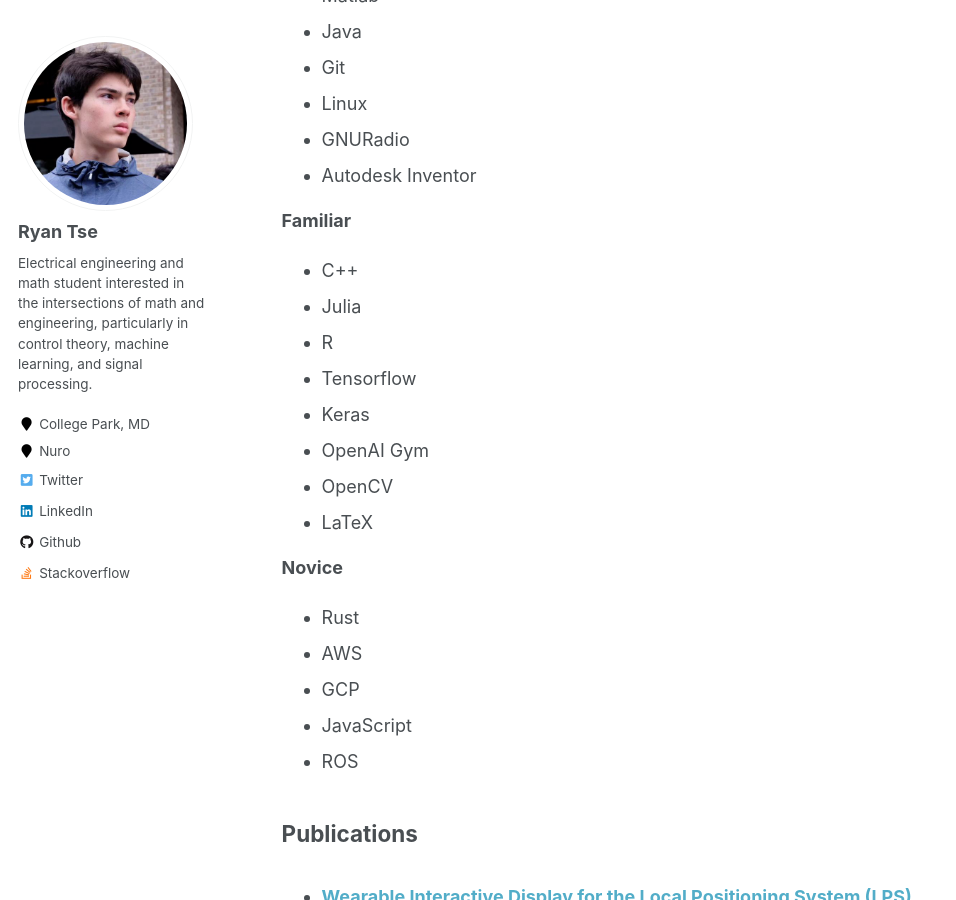
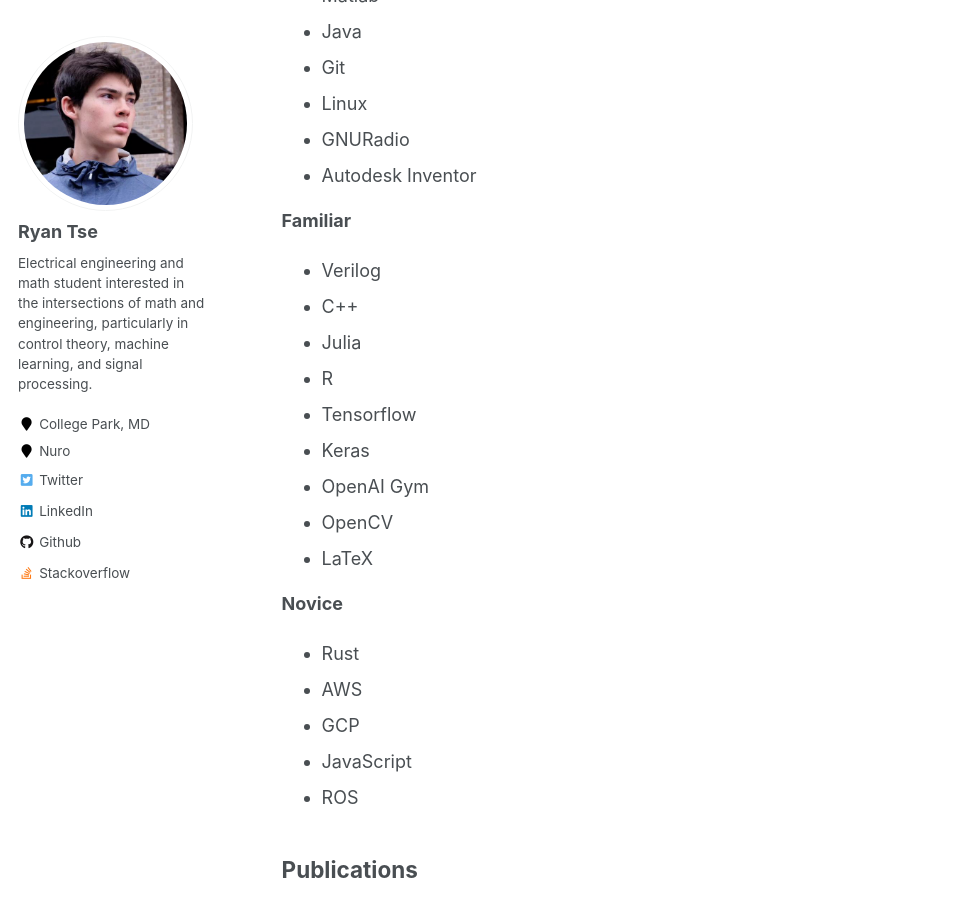
Before and after one commit to rytse/rytse.github.io, a Jekyll site: the page built from _pages/cv.md, in a window 1280 px wide and 900 px high, scrolled down 1295 px. Shown: the whole window, without its empty margins (0-956 px from the left). Built offline with Jekyll 4.4.1, drawn with Linux system fonts in a browser that asks for light colours.

Commit message:
Add verilog to web cv

```diff
--- a/_pages/cv.md
+++ b/_pages/cv.md
@@ -47,6 +47,7 @@ The following is a web-based resume / CV. For a PDF version, click [here](https:
  * Autodesk Inventor
 
 **Familiar**
+ * Verilog
  * C++
  * Julia
  * R
```
